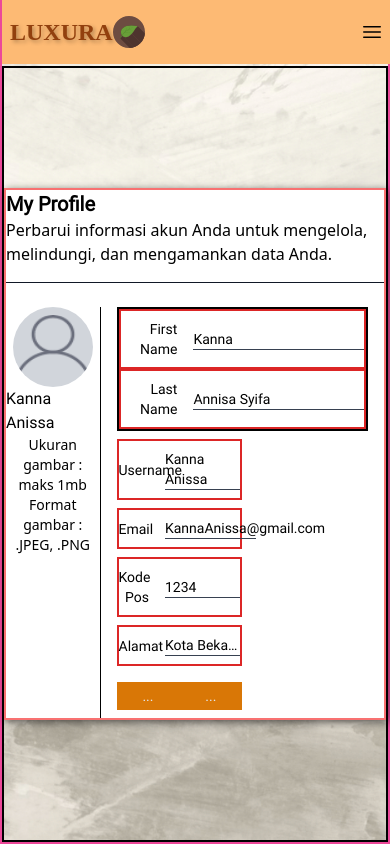
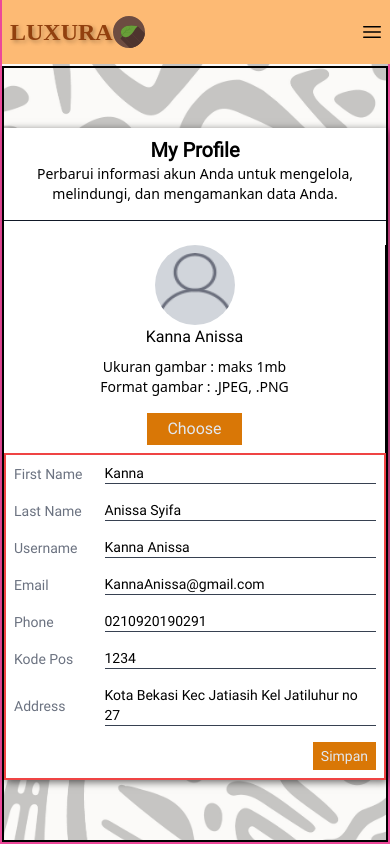
Before and after one commit to RaihanHafiz27/Belajar-APi, a React (Vite) app: page /test in a window 390 px wide. Built offline with nearby package versions, Linux system fonts and the light colour scheme.

Commit message:
responsive profile page

```diff
--- a/src/components/Elements/Button/Button.jsx
+++ b/src/components/Elements/Button/Button.jsx
@@ -3,11 +3,11 @@ export const Button = (props) => {
     children = "...",
     type = "button",
     onClick = () => {},
-    classname = "text-slate-200 lg:py-2",
+    classname = "w-full text-slate-200 lg:py-2",
   } = props;
   return (
     <button
-      className={`py-1 my-2   bg-amber-600 hover:bg-amber-700  ${classname} w-full`}
+      className={`py-1 my-2 font-Roboto  bg-amber-600 hover:bg-amber-700  ${classname}`}
       type={type}
       onClick={onClick}
     >
--- a/src/components/Fragments/Form/FormLogin.jsx
+++ b/src/components/Fragments/Form/FormLogin.jsx
@@ -6,7 +6,7 @@ import { getDataUser } from "../../../services/users.service";
 
 export const FormLogin = () => {
   const [isLoginFailed, setIsLoginFailed] = useState("");
-  const [dataUser, setDataUser] = useState(null);
+
   const handleLogin = (event) => {
     event.preventDefault();
 
@@ -14,13 +14,14 @@ export const FormLogin = () => {
       username: event.target.username.value,
       password: event.target.password.value,
     };
-    login(data, (status, res) => {
+
+    login(data, (status, token) => {
       if (status) {
+        localStorage.setItem("token", token);
         window.location.href = "/products";
-        localStorage.setItem("token", res);
-        getDataUser(username, res.token);
+      } else {
+        setIsLoginFailed(token); // token berisi pesan kesalahan
       }
-      setIsLoginFailed(res.response.data);
     });
   };
 
--- a/src/components/Fragments/Navbar/Navbar.jsx
+++ b/src/components/Fragments/Navbar/Navbar.jsx
@@ -36,7 +36,7 @@ export const Navbar = () => {
   };
 
   return (
-    <nav className="fixed top-0 z-50 flex flex-wrap items-center justify-between w-full p-2 bg-orange-300 lg:p-5 border-slate-300">
+    <nav className="fixed top-0 z-50 flex flex-wrap items-center justify-between w-full p-2 bg-orange-300 lg:p-3 2xl:p-5 ">
       <div className="flex flex-wrap items-center justify-between w-full">
         <div className="relative flex items-center justify-between w-full lg:block lg:justify-start lg:static lg:w-auto">
           <NavbarTitle classname="w-auto " />
--- a/src/pages/Profile.jsx
+++ b/src/pages/Profile.jsx
@@ -28,6 +28,8 @@ export const ProfilePage = () => {
   if (!user) {
     return <div>Loading...</div>;
   }
+
+  console.log(user);
 
   return (
     <div
--- a/src/pages/test.jsx
+++ b/src/pages/test.jsx
@@ -18,16 +18,20 @@ import { TotalTopUp } from "../context/TotalTopUp";
 import { ErrorPopUp } from "../components/Fragments/Popups/ErrorPopUp";
 import { Navbar } from "../components/Fragments/Navbar/Navbar";
 
-// const images = [
-//   "/images/carousel-1.jpg",
-//   "/images/carousel-2.jpg",
-//   "/images/carousel-3.jpg",
-// ];
+const data = [
+  { label: "First Name", value: "Kanna" },
+  { label: "Last Name", value: "Anissa Syifa" },
+  { label: "Username", value: "Kanna Anissa" },
+  { label: "Email", value: "KannaAnissa@gmail.com" },
+  { label: "Phone", value: "0210920190291" },
+  { label: "Kode Pos", value: "1234" },
+  { label: "Address", value: "Kota Bekasi Kec Jatiasih Kel Jatiluhur no 27" },
+];
 
 const Testpage = () => {
   return (
     <div
-      className="flex flex-col w-full min-h-screen bg-bottom bg-no-repeat bg-cover border-2 border-pink-500"
+      className="flex flex-col w-full min-h-screen bg-center bg-no-repeat bg-cover border-2 border-pink-500"
       style={{ backgroundImage: "url('/images/bg-profile.jpg')" }}
     >
       <Navbar />
@@ -38,16 +42,18 @@ const Testpage = () => {
             boxShadow: "2px 2px 8px rgba(0,0,0,0.6)",
           }}
         >
-          <div className="border-2 border-red-400 ">
+          <div className="">
             <div className="mb-6 border-b border-gray-900">
-              <h1 className="text-xl font-semibold font-Roboto">My Profile</h1>
-              <p className="pb-4">
+              <h1 className="mt-2 text-xl font-semibold text-center lg:mt-0 lg:text-start font-Roboto">
+                My Profile
+              </h1>
+              <p className="pb-4 text-sm text-center lg:text-base lg:text-start">
                 Perbarui informasi akun Anda untuk mengelola, melindungi, dan
                 mengamankan data Anda.
               </p>
             </div>
-            <div className="flex">
-              <div className="flex flex-col w-1/4 border-r border-black">
+            <div className="flex flex-col lg:flex-row">
+              <div className="flex flex-col border-r border-black lg:w-2/5 2xl:w-1/4">
                 <div className="flex flex-col items-center justify-center w-full">
                   <img
                     src="/images/profile.png"
@@ -56,49 +62,34 @@ const Testpage = () => {
                   />
                   <p className=" font-Roboto">Kanna Anissa</p>
                 </div>
-                <div className="text-sm text-center">
+                <div className="my-2 text-sm text-center">
                   <p>Ukuran gambar : maks 1mb</p>
                   <p>Format gambar : .JPEG, .PNG</p>
                 </div>
+                <div className="flex justify-center w-full">
+                  <Button classname="w-1/4 lg:w-2/5 text-slate-200 2xl:py-2">
+                    Choose
+                  </Button>
+                </div>
               </div>
-              <div className="w-3/4 px-4 text-sm font-Roboto">
-                <div className="items-center border-2 border-black lg:flex">
-                  <div className="flex items-center justify-between w-full py-2 border-2 border-red-600 ">
-                    <p className="w-1/4 text-end">First Name</p>
-                    <p className="w-3/4 ml-4 border-b border-gray-700">Kanna</p>
-                  </div>
-                  <div className="flex items-center justify-between w-full py-2 border-2 border-red-600 ">
-                    <p className="w-1/4 text-end">Last Name</p>
-                    <p className="w-3/4 ml-4 border-b border-gray-700">
-                      Annisa Syifa
+              <div className="text-sm border-2 border-red-500 lg:w-3/5 2xl:w-3/4 font-Roboto">
+                {data.map((item, index) => (
+                  <div
+                    key={index}
+                    className="flex items-center justify-between py-2 mx-2 lg:mx-0 lg:w-full 2xl:w-1/2 2xl:my-6"
+                  >
+                    <p className="w-1/4 text-gray-500 lg:text-end">
+                      {item.label}
+                    </p>
+                    <p className="w-3/4 border-b border-gray-700 lg:ml-4 ">
+                      {item.value}
                     </p>
                   </div>
-                </div>
-                <div className="flex items-center justify-between w-1/2 py-2 my-2 border-2 border-red-600 ">
-                  <p className="w-1/4 text-end">Username</p>
-                  <p className="w-3/4 ml-4 border-b border-gray-700">
-                    Kanna Anissa
-                  </p>
-                </div>
-                <div className="flex items-center justify-between w-1/2 py-2 my-2 border-2 border-red-600 ">
-                  <p className="w-1/4 text-end">Email</p>
-                  <p className="w-3/4 ml-4 border-b border-gray-700">
-                    KannaAnissa@gmail.com
-                  </p>
-                </div>
-                <div className="flex items-center justify-between w-1/2 py-2 my-2 border-2 border-red-600 ">
-                  <p className="w-1/4 text-end">Kode Pos</p>
-                  <p className="w-3/4 ml-4 border-b border-gray-700">1234</p>
-                </div>
-                <div className="flex items-center justify-between w-1/2 py-2 my-2 border-2 border-red-600 ">
-                  <p className="w-1/4 text-end">Alamat</p>
-                  <p className="w-3/4 ml-4 truncate border-b border-gray-700">
-                    Kota Bekasi Kec Jatiasih Kel Jatiluhur no 27
-                  </p>
-                </div>
-                <div className="flex w-1/2">
-                  <Button></Button>
-                  <Button></Button>
+                ))}
+                <div className="flex justify-end mr-2 lg:mr-0">
+                  <Button classname="px-2 text-slate-200 lg:px-0 2xl:py-2 lg:w-1/4 2xl:w-1/6">
+                    Simpan
+                  </Button>
                 </div>
               </div>
             </div>
--- a/src/services/login.service.js
+++ b/src/services/login.service.js
@@ -10,6 +10,30 @@ export const login = (data, callback) => {
     .catch((error) => {
       callback(false, error);
     });
+};
+
+export const dataUser = async () => {
+  const token = localStorage.getItem("token");
+  if (!token) {
+    throw new Error("Token tidak ditemukan");
+  }
+
+  const decoded = jwtDecode(token);
+  const userId = decoded.sub; // Mengambil sub dari token yang sudah didecode
+
+  try {
+    const res = await axios.get("https://fakestoreapi.com/users");
+    const users = res.data;
+    const user = users.find((user) => user.id === userId);
+
+    if (!user) {
+      throw new Error("User tidak ditemukan");
+    }
+
+    return user;
+  } catch (error) {
+    throw error;
+  }
 };
 
 // export const dataUser = () => {
@@ -34,27 +58,3 @@ export const login = (data, callback) => {
 //       console.log(error);
 //     });
 // };
-
-export const dataUser = async () => {
-  const token = localStorage.getItem("token");
-  if (!token) {
-    throw new Error("Token tidak ditemukan");
-  }
-
-  const decoded = jwtDecode(token);
-  const userId = decoded.sub; // Mengambil sub dari token yang sudah didecode
-
-  try {
-    const res = await axios.get("https://fakestoreapi.com/users");
-    const users = res.data;
-    const user = users.find((user) => user.id === userId);
-
-    if (!user) {
-      throw new Error("User tidak ditemukan");
-    }
-
-    return user;
-  } catch (error) {
-    throw error;
-  }
-};
--- a/src/services/users.service.js
+++ b/src/services/users.service.js
@@ -3,10 +3,8 @@ import axios from "axios";
 export const getDataUser = () => {
   axios
     .get("https://fakestoreapi.com/users")
-    .then((res) => {
-      console.log(res.data);
-    })
+    .then((res) => res.data)
     .catch((error) => {
-      console.log(error);
+      throw error;
     });
 };
```
Also changed, not shown: public/images/bg-profile.jpg.
